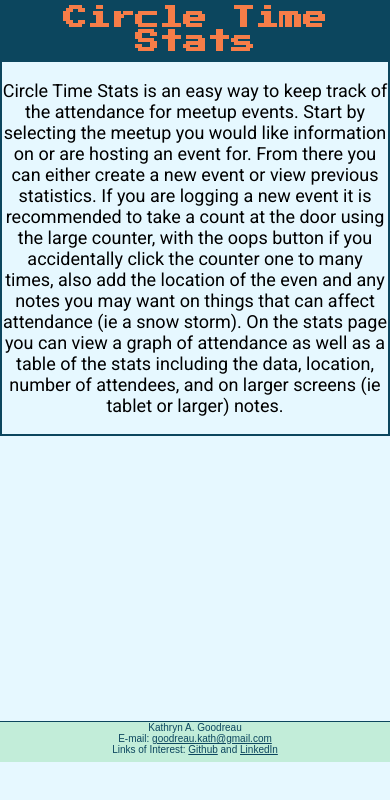
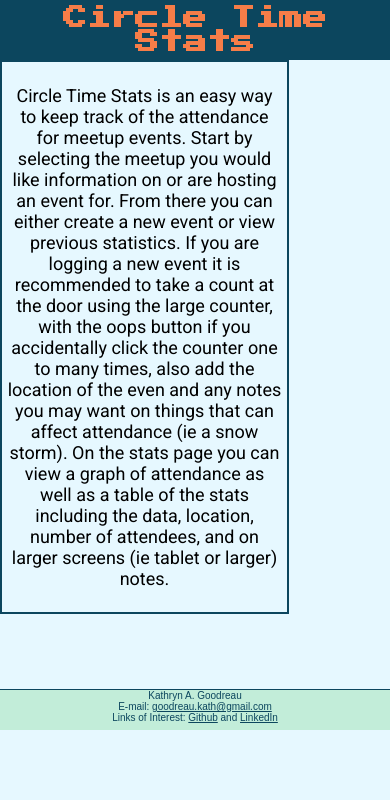
Before and after one commit to KGood93/circle-stats-app, a React (Create React App) app: page / in a window 390 px wide. Shown: the top 800 px of the page. Built offline with nearby package versions, Linux system fonts and the light colour scheme; no server answers.

Commit message:
appDescription Mobile Styling

```diff
--- a/src/components/MeetupSection/MeetupSection.css
+++ b/src/components/MeetupSection/MeetupSection.css
@@ -1,9 +1,12 @@
 .MeetupSection {
-    margin-bottom: 285px;
+    margin-bottom: 75px;
 }
 
 .appDescription {
+    width: 275px;
+    padding: 5px;
+    border: solid 2px rgb(12, 70, 94);
     font-family: 'Roboto', sans-serif;
     font-size: 18px;
-    border: solid 2px rgb(12, 70, 94);
+
 }
```
